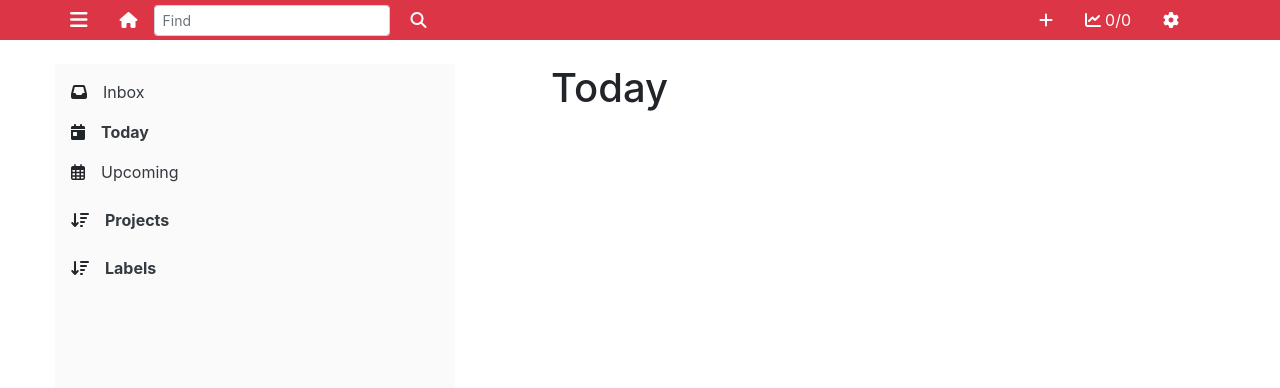
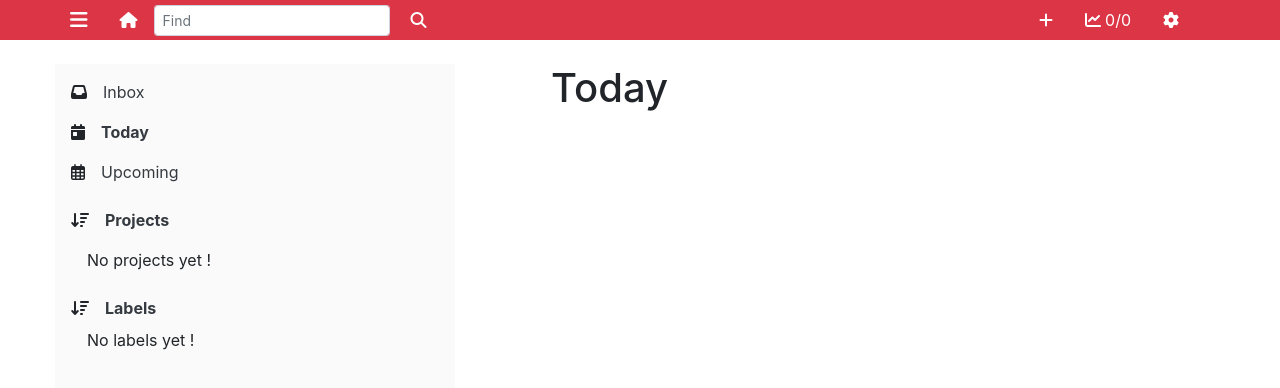
Before and after one commit to BrunoFrancioni/Todoist-Replication-Software, a Vue app in the folder app/: page / in a window 1280 px wide. Shown: the top 388 px of the page. Built offline with nearby package versions, Linux system fonts and the light colour scheme.

Commit message:
Maketing the Sidebar.

```diff
--- a/app/src/components/navbars/Sidebar.vue
+++ b/app/src/components/navbars/Sidebar.vue
@@ -31,9 +31,17 @@
         <span class="nav-link text-dark font-weight-bold">Projects</span>
       </li>
 
+      <li v-if="projects.length === 0" class="ml-3">
+        <p>No projects yet !</p>
+      </li>
+
       <li class="nav-item form-inline">
         <i class="fas fa-sort-amount-down"></i>
         <span class="nav-link text-dark font-weight-bold">Labels</span>
+      </li>
+
+      <li v-if="labels.length === 0" class="ml-3">
+        <p>No labels yet !</p>
       </li>
     </ul>
   </div>
@@ -46,7 +54,9 @@ export default {
     return {
       inboxActive: false,
       todayActive: false,
-      upcomingActive: false
+      upcomingActive: false,
+      projects: [],
+      labels: []
     }
   },
   created() {
```
